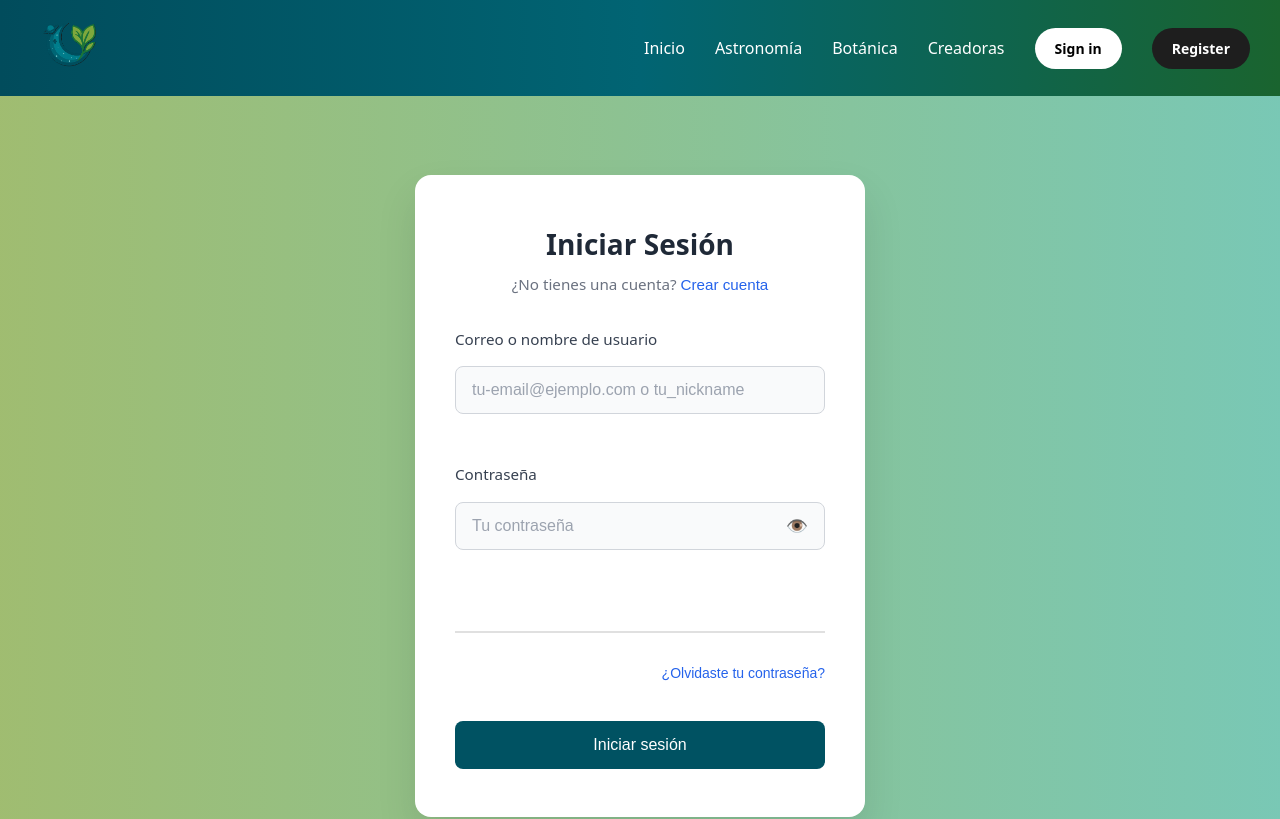
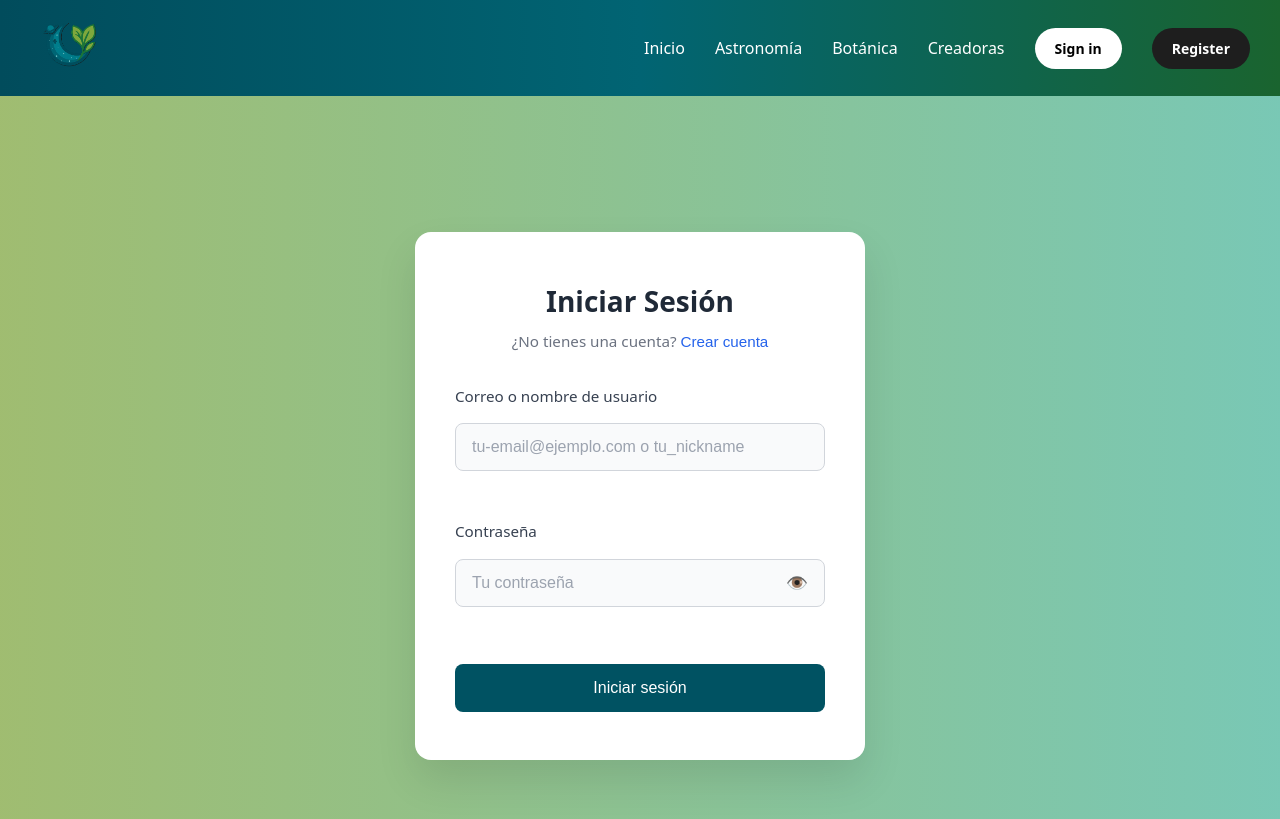
Before and after one commit to Sylva-Organization/CelestialBloom-Client, a React (Vite) app: page /inicio-sesion in a window 1280 px wide. Shown: the top 819 px of the page. Built offline with nearby package versions, Linux system fonts and the light colour scheme; no server answers.

Commit message:
delete forgot-password-link

```diff
--- a/src/pages/SignIn.jsx
+++ b/src/pages/SignIn.jsx
@@ -255,7 +255,7 @@ const SignIn = () => {
                         )}
                     </div>
 
-                    <div className="form-actions">
+                    {/* <div className="form-actions">
                         <button
                             type="button"
                             className="forgot-password-link"
@@ -263,7 +263,7 @@ const SignIn = () => {
                         >
                             ¿Olvidaste tu contraseña?
                         </button>
-                    </div>
+                    </div> */}
 
                     <button
                         type="submit"
```
